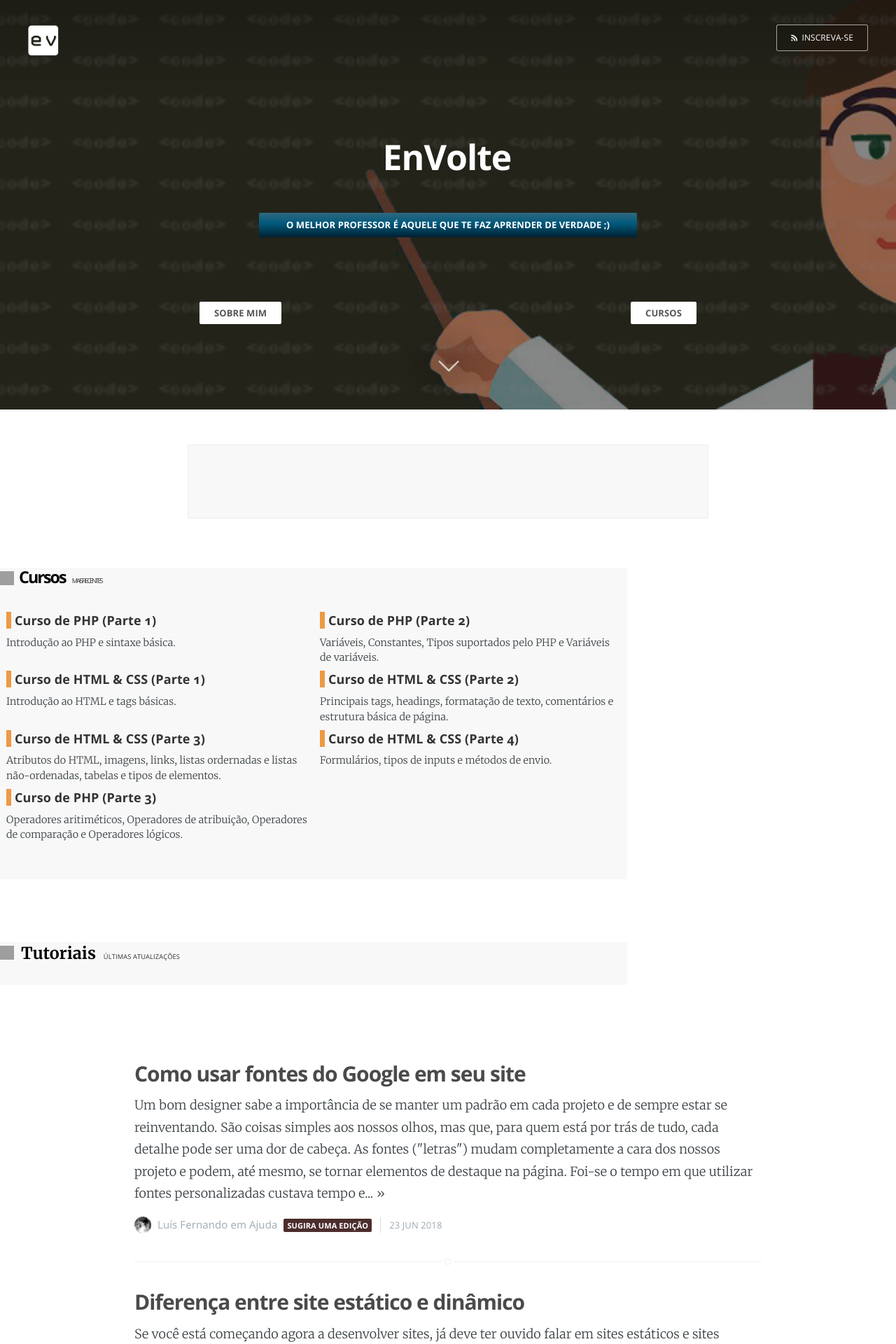
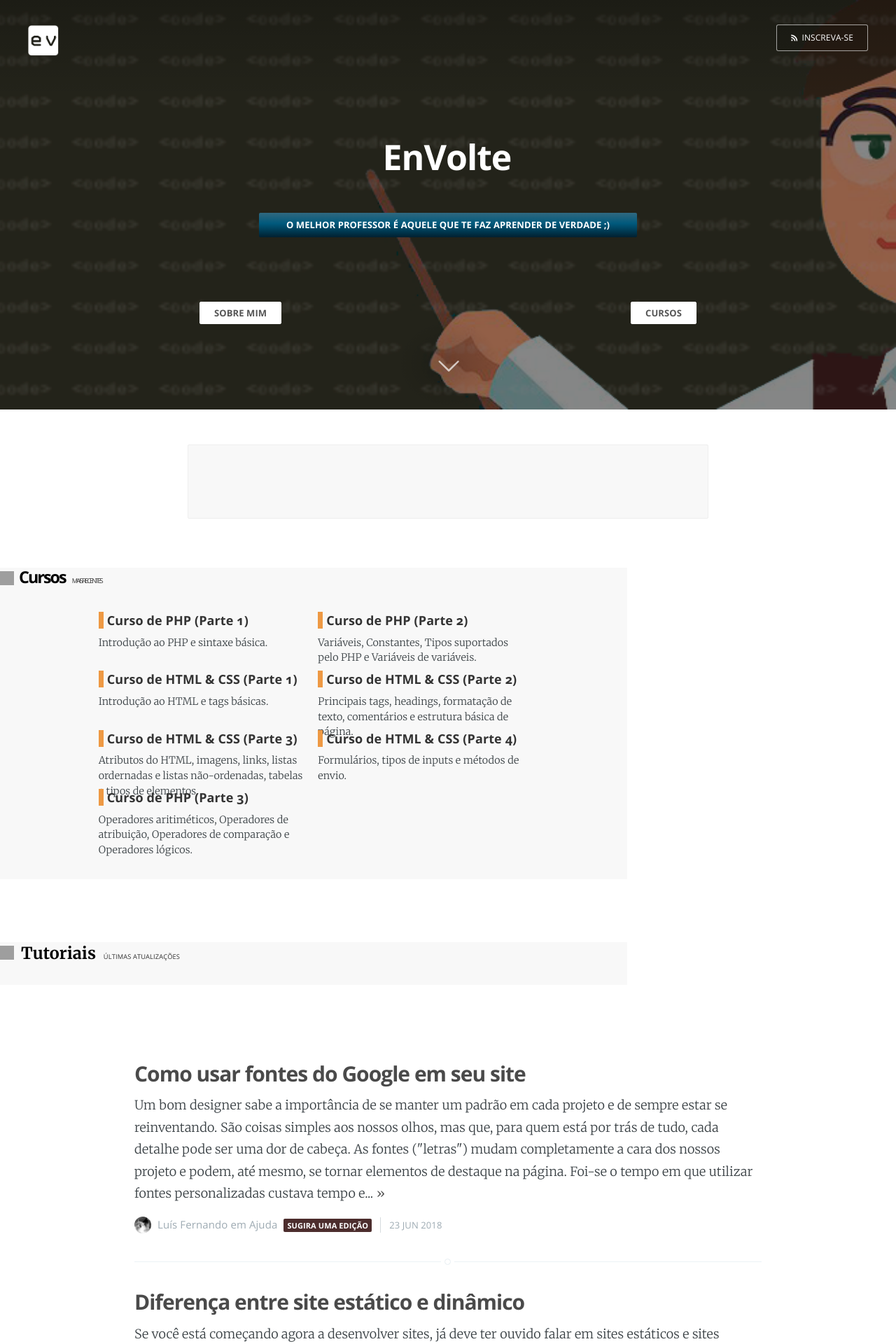
Before and after one commit to EnVolte/envolte.github.io, a Jekyll site: the page built from index.html, in a window 1280 px wide. Shown: the top 1920 px of the page at 70% size. Built offline with Jekyll 4.4.1, drawn with Linux system fonts in a browser that asks for light colours; the list of posts is cut into pages by our own code; grey boxes are pictures that could not be loaded.

Commit message:
Update index.html

```diff
--- a/index.html
+++ b/index.html
@@ -59,7 +59,7 @@ about: 'about.html'
 
 	<section id="alin">
 	<h1 class="titlep"><span class="ico" style="background-image: url('https://raw.githubusercontent.com/google/material-design-icons/master/action/2x_web/ic_code_black_48dp.png');"></span> Cursos <a href="#" style="margin: 0px 0px 3px 5px; font-weight: normal; font-size: 0.4em; font-family: Open Sans; text-transform: uppercase; color: #333;">Mais recentes</a></h1>
-<main id="content">
+<main style="width: 70%; margin: 0px auto;">
 	<ul id="curso">
   {% for curso in site.cursos %}
     <li>
@@ -68,12 +68,14 @@ about: 'about.html'
     </li>
   {% endfor %}
 </ul>
-</main>
 	</section>
 
 
 <section id="alin"><div class="titlep"><span class="ico" style="background-image: url('https://raw.githubusercontent.com/google/material-design-icons/master/action/2x_web/ic_chrome_reader_mode_black_48dp.png');"></span> Tutoriais <a href="#" style="margin: 0px 0px 3px 5px; font-size: 0.4em; color: #333; font-family: Open Sans; font-weight: normal; text-transform: uppercase;">Últimas atualizações</a></div>
 	</section>
+
+
+		</main>
 
     {% for post in paginator.posts %}
 
```
